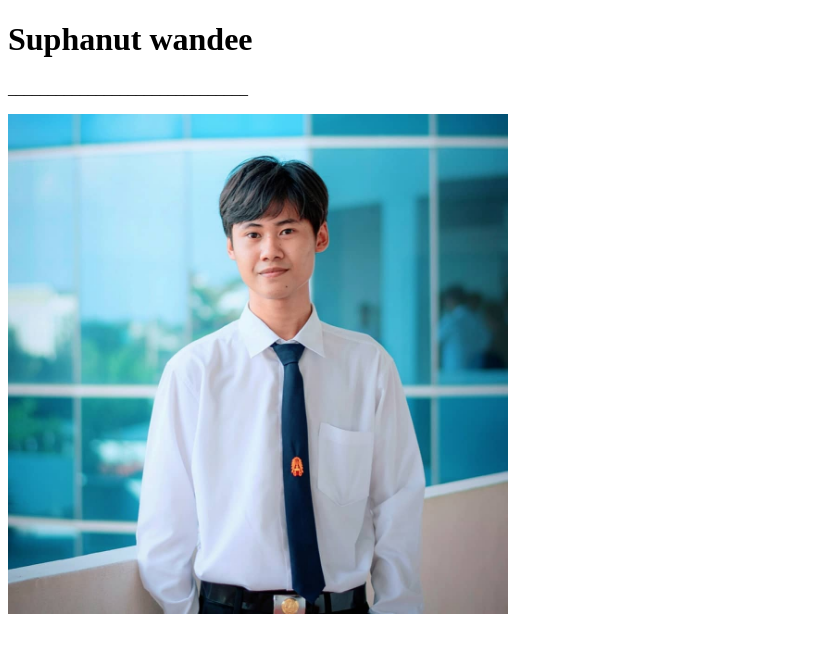
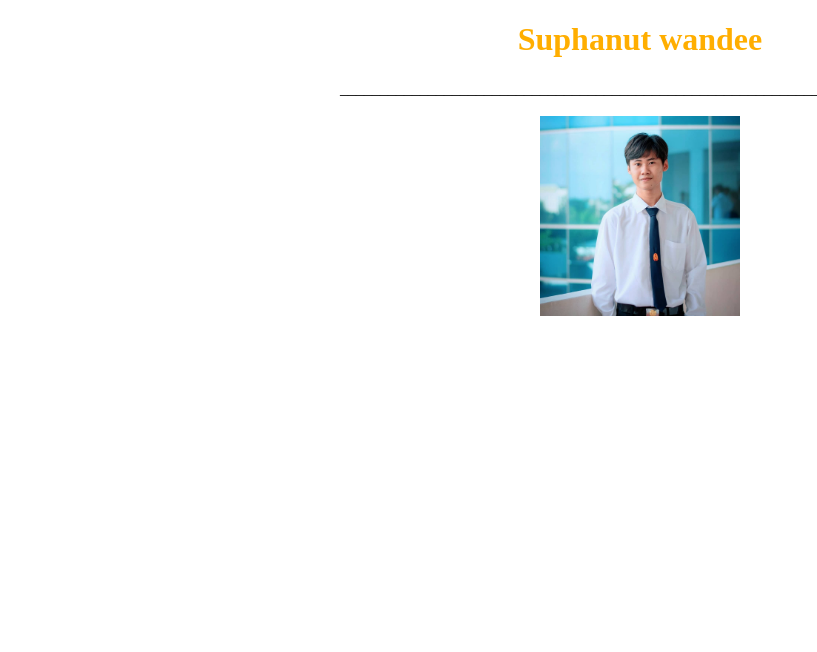
Before and after one commit to Filmsuphanut/filmsuphanut.github.io, a plain HTML site: page page/index.html in a window 1280 px wide. Shown: the whole page, without its empty margins (0-817 px from the left). Drawn offline with Linux system fonts and the light colour scheme.

Commit message:
Update index.html

```diff
--- a/page/index.html
+++ b/page/index.html
@@ -1,14 +1,24 @@
 <!DOCTYPE html>
 <html>
-<head>
-<title>Page Title</title>
-</head>
-<body>
+    <head>
+        <title>Page Title</title>
+    </head>
 
-<h1>Suphanut wandee</h1>
-<p>______________________________</p>
-<img style="width:500px" src="image\me.jpg">
+    <body>
 
+        <style>
+            .block {
+                text-align:center;
+            }
+        </style>
 
-</body>
+        <div class="block">
+            <h1  style="color:rgb(255, 174, 0)">Suphanut wandee</h1>
+            <!--<h2 style="color:rgb(0, 204, 255)">01076008 SOFTWARE DEVELOPMENT PROCESSES</h2>-->
+            <p3>___________________________________________________________________________</p3>
+            <br></br>
+            <img src="image\me.jpg" style="width:200px">
+        </div>
+
+    </body>
 </html>
```
